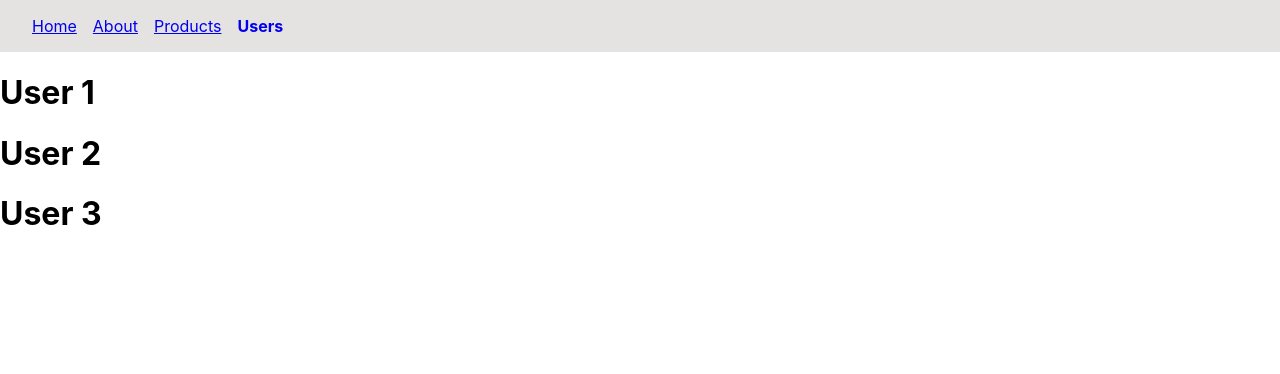
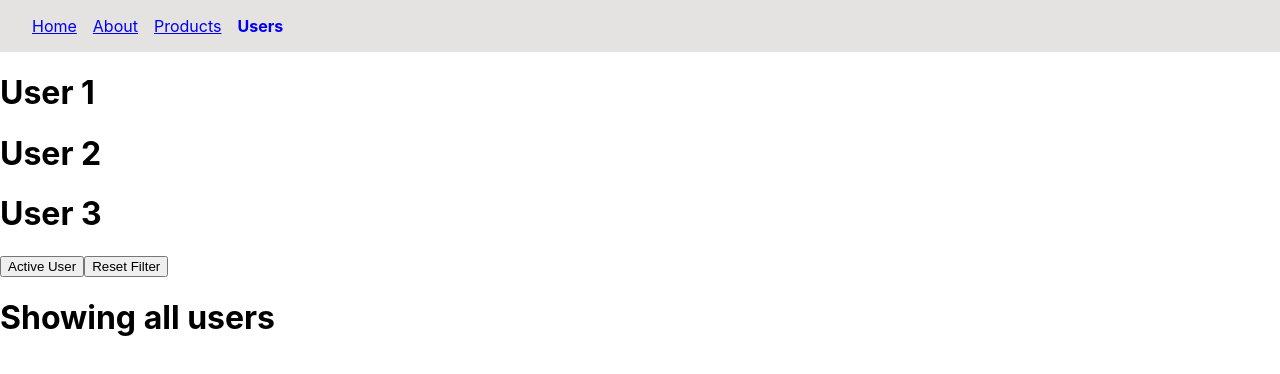
Before and after one commit to hasse0303/react-router-demo, a React (Create React App) app: page /users in a window 1280 px wide. Shown: the top 374 px of the page. Built offline with nearby package versions, Linux system fonts and the light colour scheme.

Commit message:
Search params

```diff
--- a/src/components/Users.js
+++ b/src/components/Users.js
@@ -1,13 +1,22 @@
-import { Outlet, useNavigate } from 'react-router-dom'
+import { Outlet, useNavigate, useSearchParams } from 'react-router-dom'
 
 export const Users = () => {
     const navigate = useNavigate()
+    const [searchParams, setSearchParams] = useSearchParams();
+    const showActiveUser = searchParams.get('filter') === 'active';
   return (
     <div>
         <h1 onClick={() => navigate('1')}>User 1</h1>
         <h1 onClick={() => navigate('2')}>User 2</h1>
         <h1 onClick={() => navigate('3')}>User 3</h1>
         <Outlet />
+        <div>
+            <button onClick={() => setSearchParams({filter: 'active'})}>Active User</button>
+            <button onClick={() => setSearchParams({})}>Reset Filter</button>
+        </div>
+        {
+            showActiveUser ? <h1>Showing active user</h1> : <h1>Showing all users</h1>
+        }
     </div>
   )
 }
```
